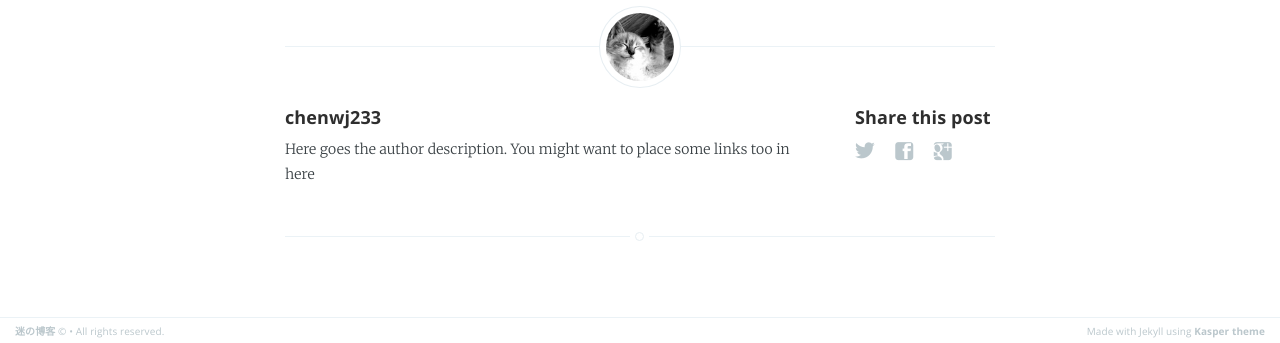
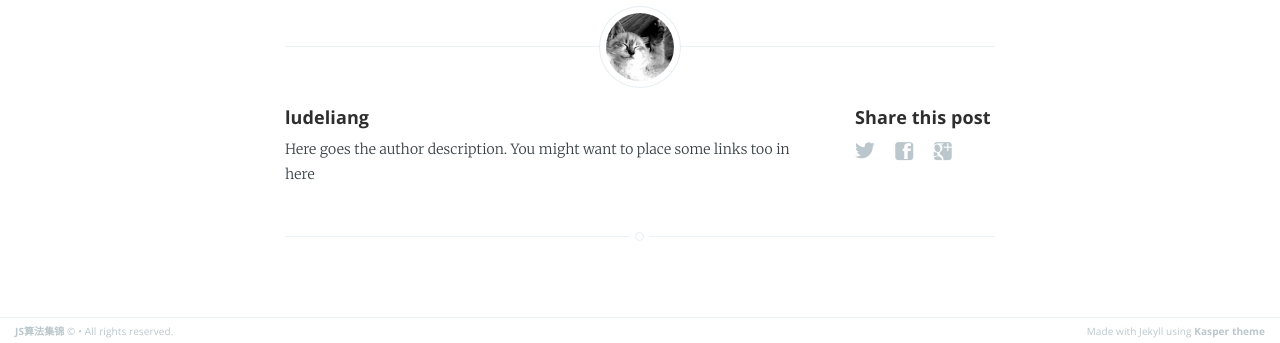
Before and after one commit to ludeliang/jekyll-blog, a Jekyll site: the page built from _posts/2014-12-12-welcome-to-jekyll.markdown, in a window 1280 px wide. Shown: the part 743-1086 px from the top of the page. Built offline with Jekyll 4.4.1, drawn with Linux system fonts in a browser that asks for light colours; Markdown is read by kramdown in place of the engine named in the settings.

Commit message:
rename my blog

```diff
--- a/_config.yml
+++ b/_config.yml
@@ -4,9 +4,9 @@ logo: false
 paginate: 15
 baseurl: ""
 domain_name: 'https://ludeliang.github.io'
-baseurl: "/jekyll-blog" # the subpath of your site, e.g. /blog/
+baseurl: "/solu" # the subpath of your site, e.g. /blog/
 # Details for the RSS feed generator
-url: "https://ludeliang.github.io/jekyll-blog" # the base hostname & protocol for your site
-author:         'chenwj233'
-name:          '迷の博客'
+url: "https://ludeliang.github.io/solu" # the base hostname & protocol for your site
+author:         'ludeliang'
+name:          'JS算法集锦'
 exclude: ['vendor', 'README.md', 'Gemfile', 'Gemfile.lock', 'config.ru', 'unicorn.rb', 'Procfile']
--- a/_layouts/default.html
+++ b/_layouts/default.html
@@ -3,7 +3,7 @@
 <head>
     <meta http-equiv="Content-Type" content="text/html; charset=UTF-8" />
     <meta http-equiv="X-UA-Compatible" content="IE=edge,chrome=1" />
-    <base href="/jekyll-blog/" />
+    <base href="/solu/" />
 
     <title>{{ site.name }} - {{ site.description }}</title>
     <meta name="description" content="{{ site.meta_description}}" />
```
Also changed, not shown: README.md.
